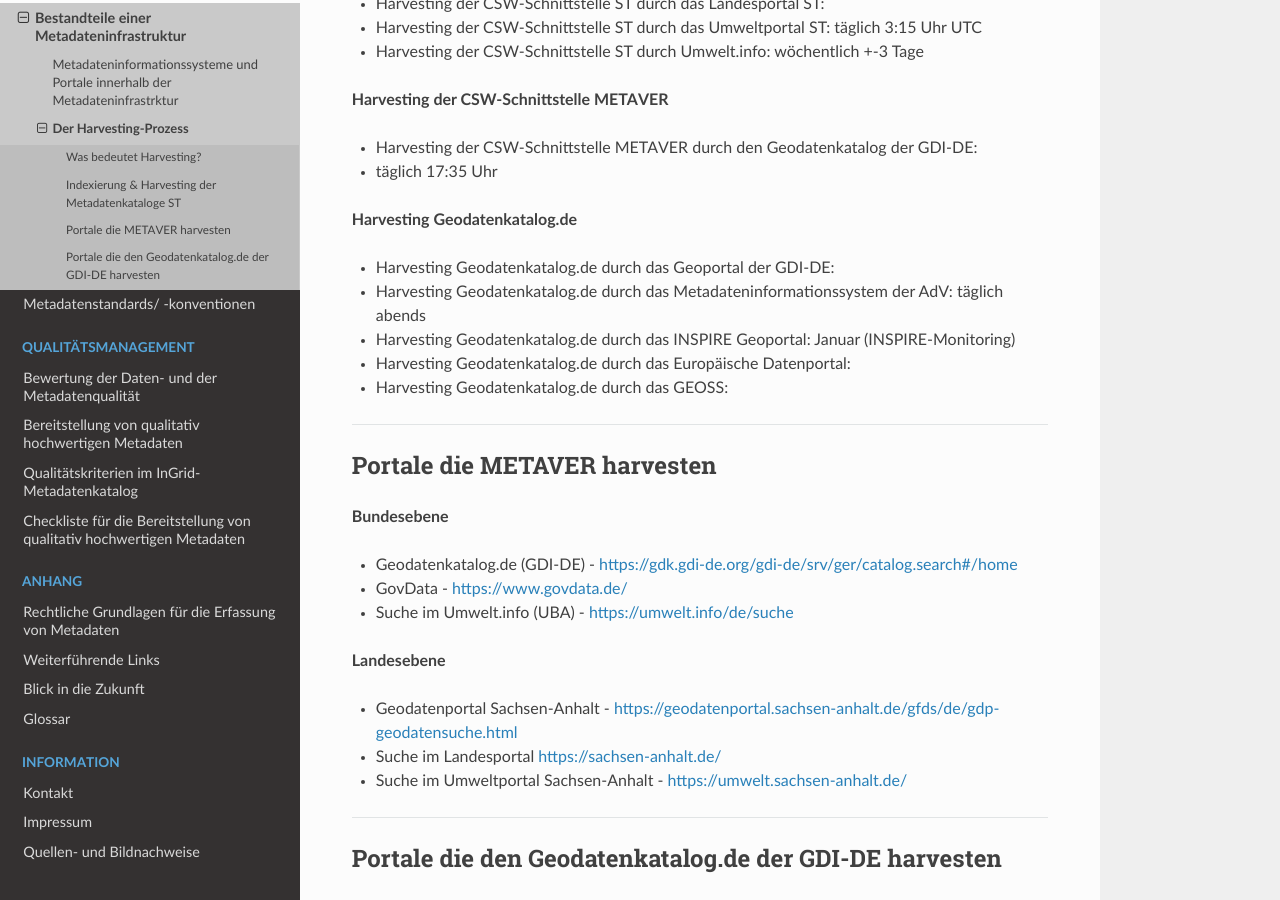
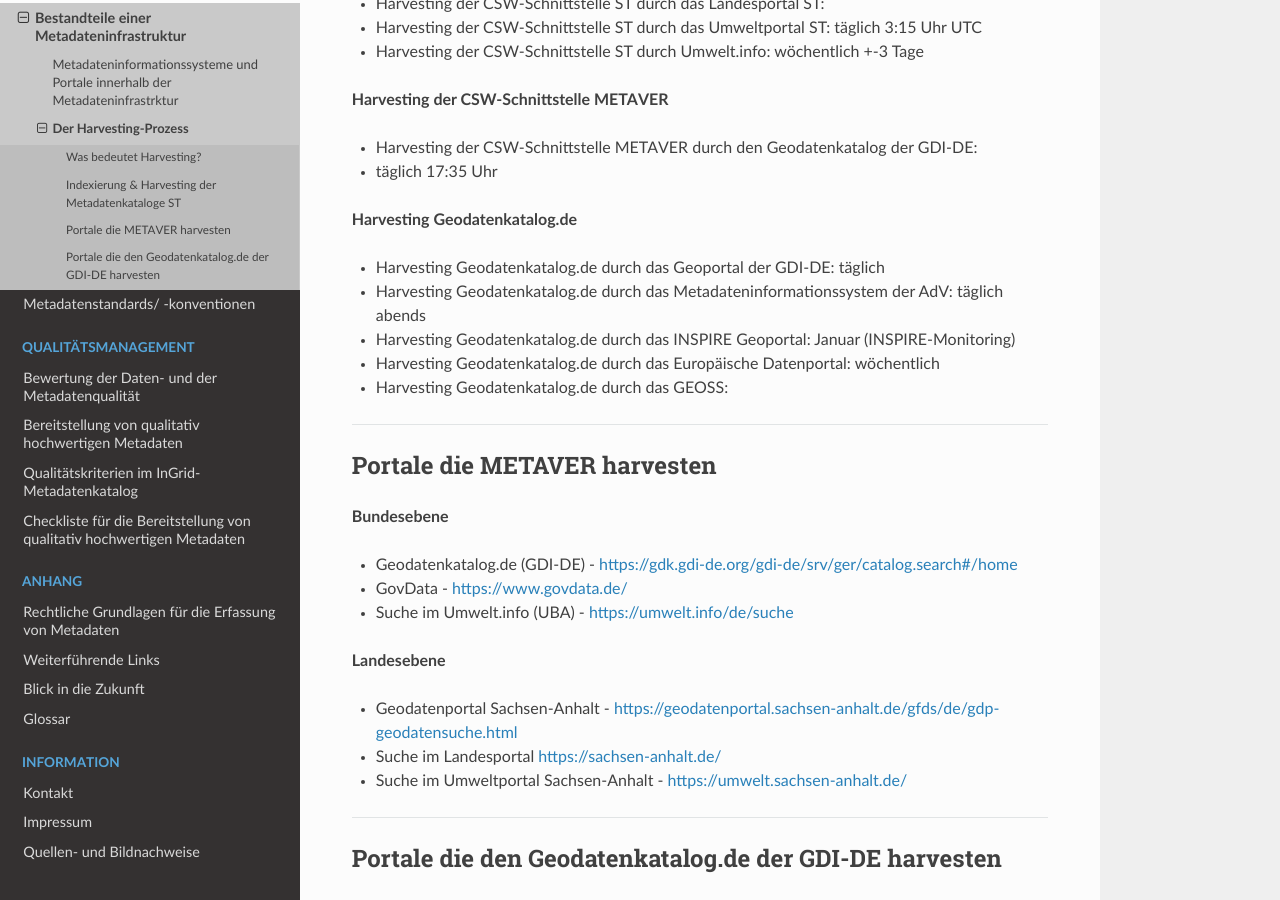
Before and after one commit to tomiwo/ingrid-mdk-st-high-quality-metadata, a Sphinx documentation site: the page built from docs/grundlagen/harvesting-prozess.rst, in a window 1280 px wide and 900 px high, scrolled down 834 px. Built offline with Sphinx 7.4.7 and the Read the Docs theme 3.1.0, drawn with Linux system fonts in a browser that asks for light colours.

Commit message:
Update harvesting-prozess.rst

```diff
--- a/docs/grundlagen/harvesting-prozess.rst
+++ b/docs/grundlagen/harvesting-prozess.rst
@@ -47,10 +47,10 @@
 
 **Harvesting Geodatenkatalog.de**
 
-- Harvesting Geodatenkatalog.de durch das Geoportal der GDI-DE:
+- Harvesting Geodatenkatalog.de durch das Geoportal der GDI-DE: täglich
 - Harvesting Geodatenkatalog.de durch das Metadateninformationssystem der AdV: täglich abends
 - Harvesting Geodatenkatalog.de durch das INSPIRE Geoportal: Januar (INSPIRE-Monitoring)
-- Harvesting Geodatenkatalog.de durch das Europäische Datenportal:
+- Harvesting Geodatenkatalog.de durch das Europäische Datenportal: wöchentlich
 - Harvesting Geodatenkatalog.de durch das GEOSS:
 
 
```
